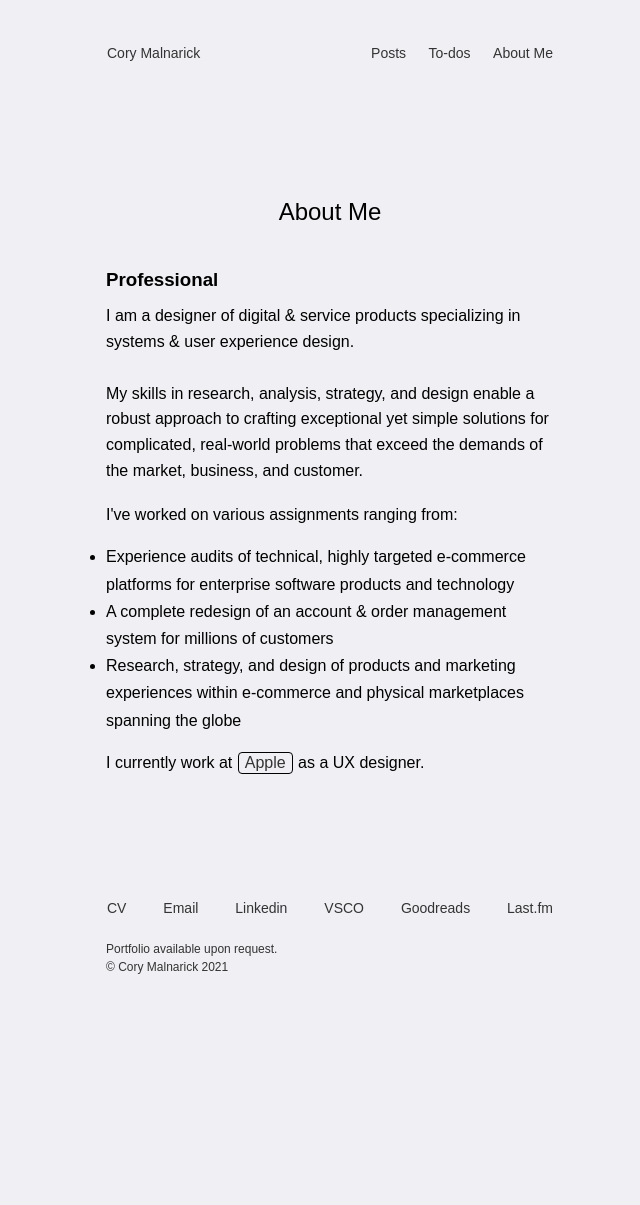
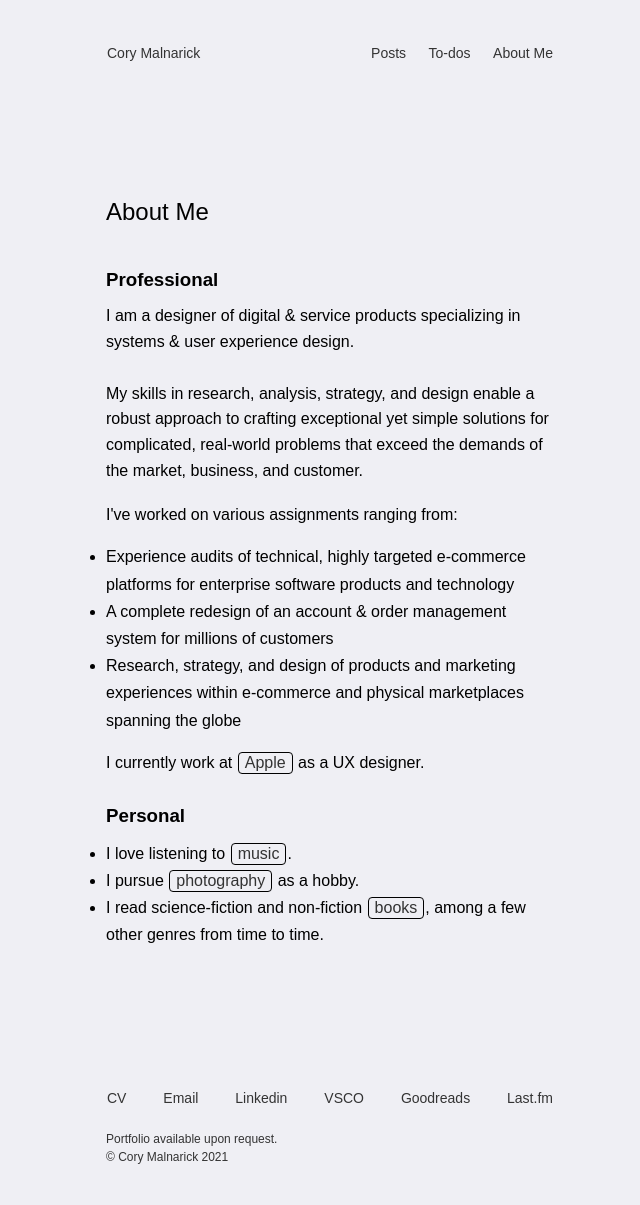
Before and after one commit to foundmonster/foundmonster.github.io, a Jekyll site: the page built from about.html, in a window 1280 px wide. Shown: the whole page, without its empty margins (310-950 px from the left). Built offline with Jekyll 4.4.1, drawn with Linux system fonts in a browser that asks for light colours; some web fonts are replaced; before the commit the page ends 1015 px from its top, so only the background shows below that; some of the changed lines change nothing that is shown.

Commit message:
some changes

```diff
--- a/_sass/main.scss
+++ b/_sass/main.scss
@@ -352,7 +352,6 @@ blockquote {
 
 .homepagename {
     padding-top: 120px;
-    text-align: center;
     padding-bottom: 0px;
 }
 
--- a/about.html
+++ b/about.html
@@ -18,12 +18,10 @@ My skills in research, analysis, strategy, and design enable a robust approach t
 </li>
 </ul>
 <p class="home">I currently work at <span><a class="button-link" href="https://apple.com">Apple</a></span> as a UX designer.</p>
-{% comment %}
 <br>
 <h3 class="headline"><b>Personal</b></h3>
 <ul style="padding-left: 0px; margin-top: 0px;">
-<li>I am the proud pet-parent of two amazing french bulldogs.</li>
 <li>I love listening to <span><a class="button-link" href="http://www.last.fm/user/saeglopur">music</a></span>.</li>
 <li>I pursue <span><a class="button-link" href="https://vsco.co/lostmonster/gallery">photography</a></span> as a hobby.</li>
 <li>I read science-fiction and non-fiction <span><a class="button-link" href="https://www.goodreads.com/user/show/25281560-cory">books</a></span>, among a few other genres from time to time.</li>
-</ul>{% endcomment %}
+</ul>
```
